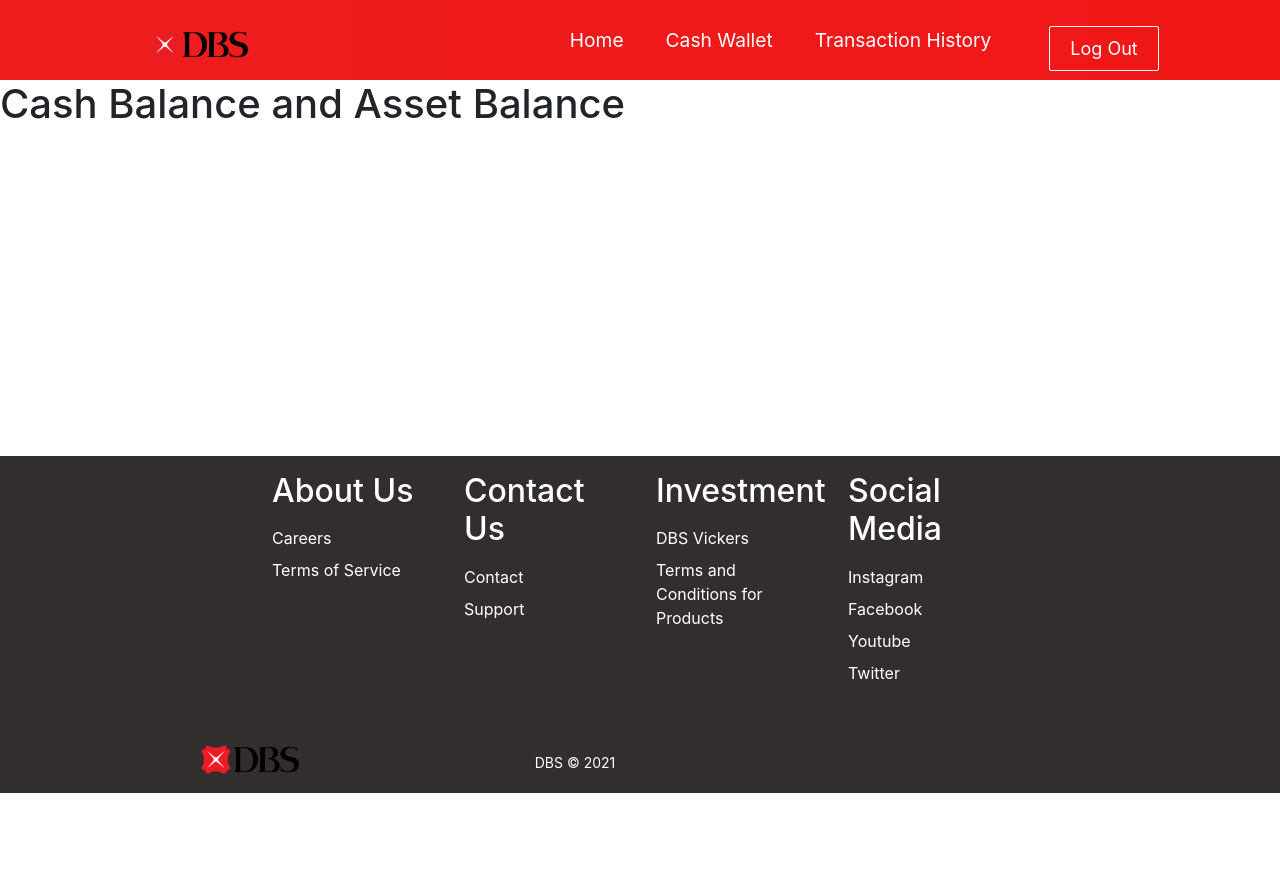
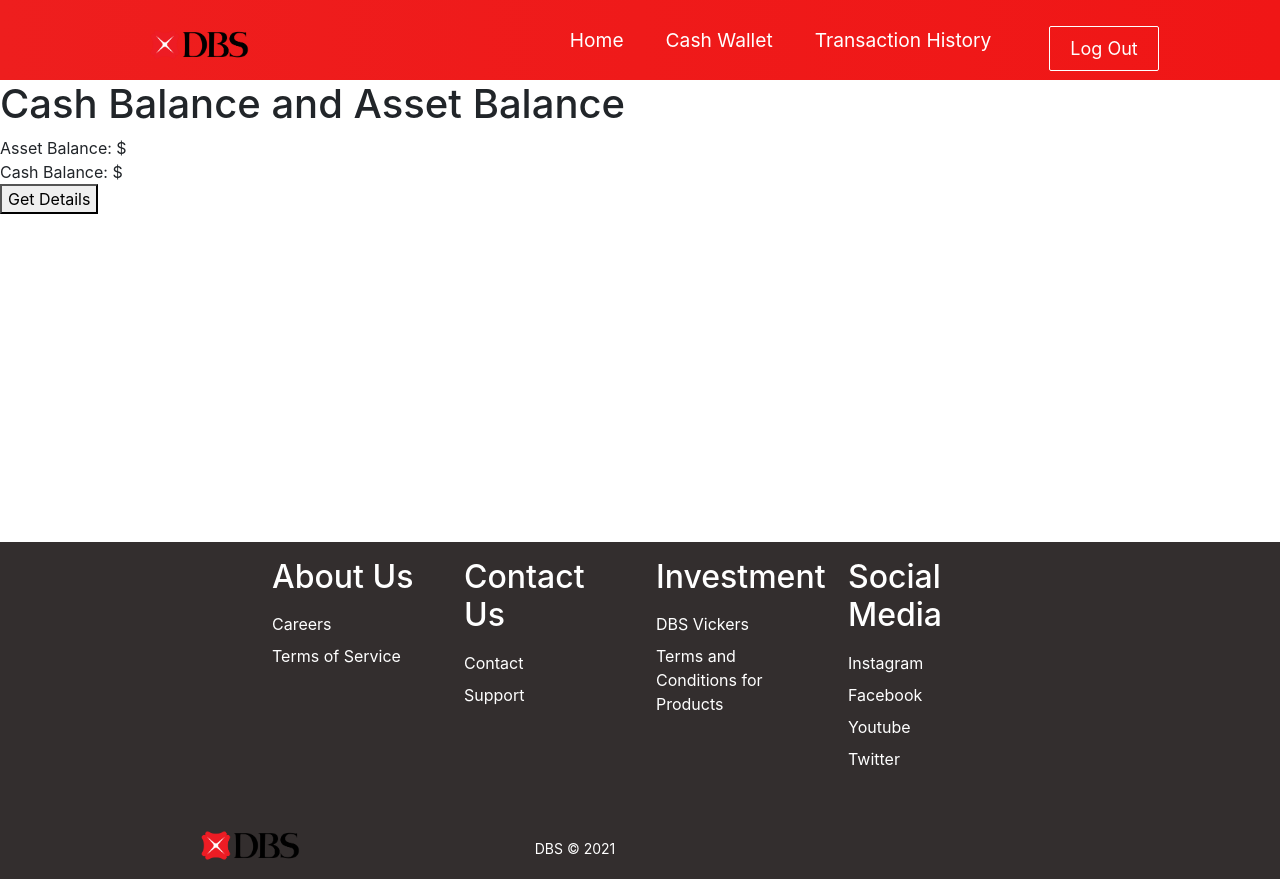
Before and after one commit to wt-854/TT3_9, a React (Create React App) app: page /cashwallet in a window 1280 px wide. Before the commit the page ends 800 px from the top, so only its background shows below. Built offline with nearby package versions, Linux system fonts and the light colour scheme.

Commit message:
Cashwallet api call

```diff
--- a/src/components/pages/CashWallet.js
+++ b/src/components/pages/CashWallet.js
@@ -1,22 +1,45 @@
 import React, {useState, useEffect} from 'react';
 import '../../App.css';
-// import Cards from '../Cards';
-// import HeroSection from '../HeroSection';
 import Footer from '../Footer';
 import Navbar from '../Navbar';
 import axios from 'axios'
 
 function CashWallet() {
 
-    // const[assetBalance, setAssetBalance] = ("")
-    // const[cashBalance, setCashBalance]
+    const[assetBalance, setAssetBalance] = useState ("")
+    const[cashBalance, setCashBalance] = useState("")
+
+    const fetchbal = () => {
+        axios.post('https://849rs099m3.execute-api.ap-southeast-1.amazonaws.com/techtrek/balance', {
+            accountKey: "3afbb5b2-9cb3-4013-bbc9-654e5921f6c3"
+        },
+        {headers: {
+            'Content-Type': 'application/json;charset=UTF-8',
+            // "Access-Control-Allow-Origin": "*",
+            "X-Api-key": "Jkx76CEYnp3NaTpwSXceo4ONDFLJNZcA717hzo1m"}})
+        .then((response) => {
+            console.log(response.data);
+            setAssetBalance(response.data.assetBalance);
+            setCashBalance(response.data.cashBalance);
+        }).catch((error) => {
+            // windows.alert(error);
+            console.log(error);
+        })
+    };
 
     return (
         <>
         <Navbar />
-        {/* <HeroSection /> */}
-        {/* <Cards /> */}
         <h1>Cash Balance and Asset Balance</h1>
+        <div>
+                <div>
+                    Asset Balance: $ {assetBalance}
+                </div>
+                <div>
+                    Cash Balance: $ {cashBalance}
+                </div>
+        </div>
+        <button className="button" onClick={fetchbal}>Get Details</button>
         <Footer/>
         </>
     );
--- a/src/components/pages/Home.js
+++ b/src/components/pages/Home.js
@@ -11,7 +11,7 @@
       <Navbar />
       {/* <HeroSection /> */}
       {/* <Cards /> */}
-      <h1>Welcome</h1>
+      <h1>Welcome User</h1>
       <Footer/>
     </>
   );
--- a/src/components/pages/TransactionHistory.js
+++ b/src/components/pages/TransactionHistory.js
@@ -1,4 +1,4 @@
-import React from 'react';
+import React, {useState, useEffect} from 'react';
 import '../../App.css';
 // import Cards from '../Cards';
 // import HeroSection from '../HeroSection';
```
Also changed, not shown: 1 other file (tests, documents, lock files or other folders).
